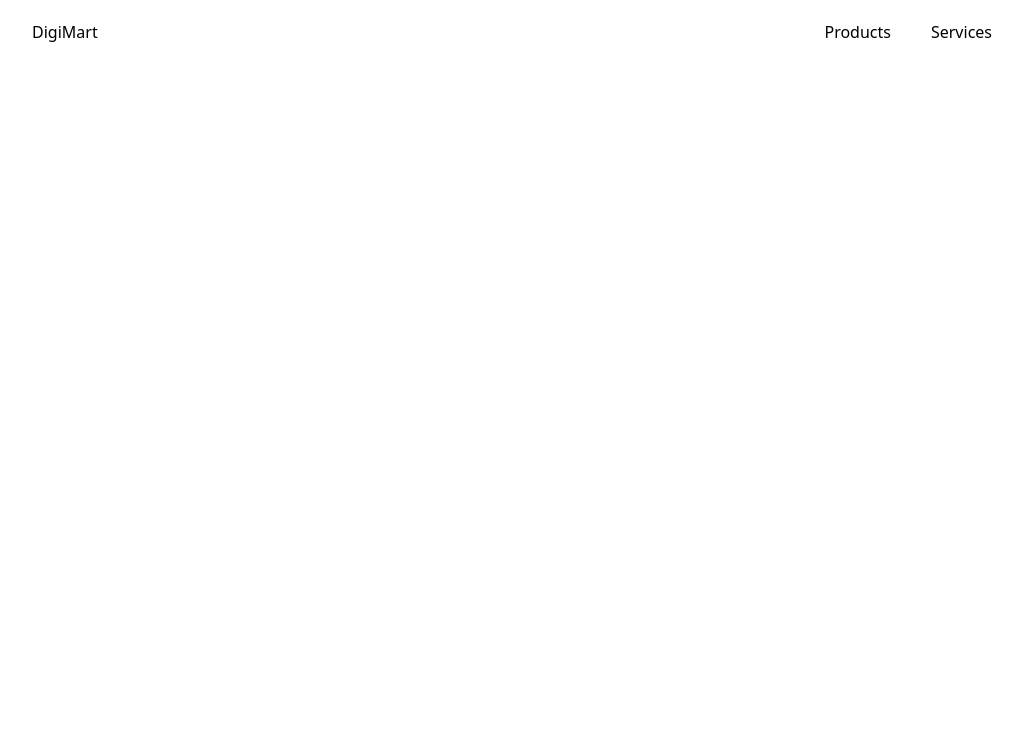
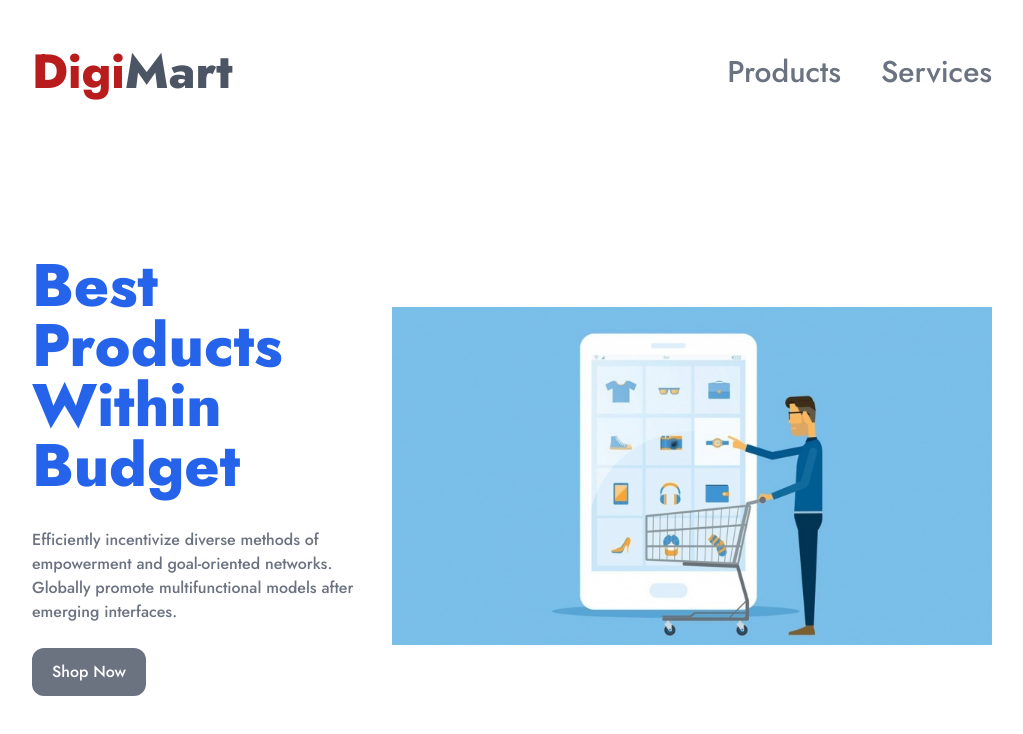
Before and after one commit to noobarafat/DigiMart, a plain HTML site: page index.html in a window 1280 px wide. Shown: the whole page, without its empty margins (128-1151 px from the left). Drawn offline with nearby package versions, Linux system fonts and the light colour scheme.

Commit message:
header section added

```diff
--- a/index.html
+++ b/index.html
@@ -19,17 +19,28 @@
     </style>
 </head>
 
-<body>
+<body class="font-jost">
     <header>
-        <nav class="flex w-9/12 my-0 mx-auto justify-between pt-5 items-center">
+        <nav class="flex w-9/12 my-0 mx-auto justify-between pt-12 items-center">
             <div class=" ">
-                <h1><span>Digi</span>Mart</h1>
+                <h1 class="text-gray-600 text-5xl font-extrabold"><span class="text-red-700" >Digi</span>Mart</h1>
             </div>
-            <div class="flex gap-10">
+            <div class="flex gap-10 text-3xl text-gray-500">
                 <a href="">Products</a>
                 <a href="">Services</a>
             </div>
         </nav>
+
+        <div class="flex w-9/12 my-0 mx-auto mt-40 justify-between items-center">
+            <div class="w-3/6">
+                <h1 class="text-blue-600 text-6xl font-extrabold pb-8">Best Products <br> Within Budget</h1>
+                <p class="text-gray-500 pb-6">Efficiently incentivize diverse methods of empowerment and goal-oriented networks. Globally promote multifunctional models after emerging interfaces.</p>
+                <button class="bg-gray-500 rounded-xl text-white px-5 py-3 hover:bg-red-700"> Shop Now</button>
+            </div>
+            <div>
+                <img src="./images/hero-img.jpeg" alt="">
+            </div>
+        </div>
     </header>
 
     <main>
```
Also changed, not shown: tailwind.config.js (+8 -0 lines).
